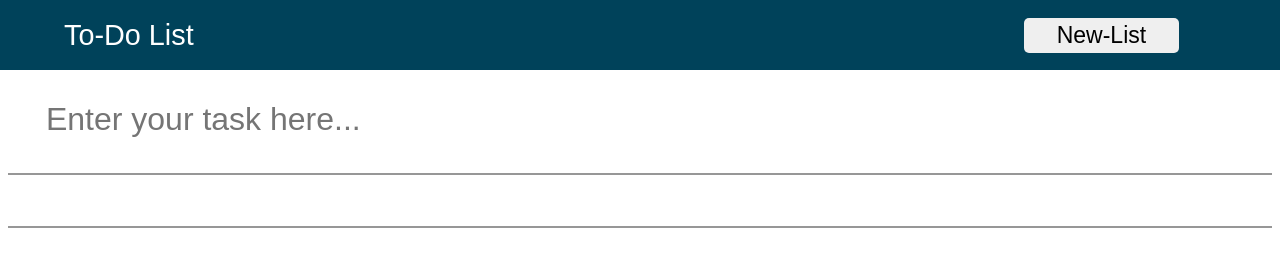
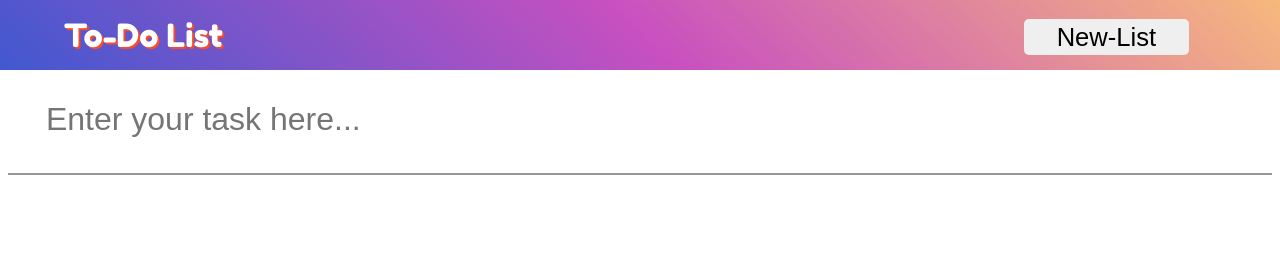
Before and after one commit to abhishekZ911/ToDo_List, a plain HTML site: page index.html in a window 1280 px wide. Shown: the top 266 px of the page. Drawn offline with Linux system fonts and the light colour scheme; a web font is replaced by a local one.

Commit message:
The project is complete with some minor css tweaks

```diff
--- a/index.html
+++ b/index.html
@@ -6,6 +6,11 @@
     <meta name="viewport" content="width=device-width, initial-scale=1.0">
     <title>To Do List</title>
     <link rel="stylesheet" href="styles.css">
+    <link rel="preconnect" href="https://fonts.googleapis.com">
+<link rel="preconnect" href="https://fonts.gstatic.com" crossorigin>
+<link rel="preconnect" href="https://fonts.googleapis.com">
+<link rel="preconnect" href="https://fonts.gstatic.com" crossorigin>
+<link href="https://fonts.googleapis.com/css2?family=Abril+Fatface&family=Fredoka+One&family=Mulish&family=Quicksand:wght@500&family=Unbounded:wght@800&display=swap" rel="stylesheet">
 </head>
 <body>
     <nav class="navbar">
--- a/styles.css
+++ b/styles.css
@@ -1,5 +1,6 @@
 body{
     /* box-sizing: border-box; */
+    font-family: 'Quicksand', sans-serif;
 }
 
 .navbar{
@@ -9,15 +10,18 @@ body{
     padding: 0 5% 0 5%;
     display: flex;
     flex-direction: row;
-    background-color: #00425A;
+    background-color: #4158D0;
+    background-image: linear-gradient(43deg, #4158D0 0%, #C850C0 46%, #FFCC70 100%);
+
     justify-content:space-between;
     align-items: center;
     width: 100%;
     position: fixed;
     height: 70px;
     color: white;
-    font-family: 'Mulish', sans-serif;
-    font-size: 1.8em;
+    font-family: 'Fredoka One', cursive;
+    text-shadow: 2px 2px #F94A29;
+    font-size: 2em;
     z-index: 1;
 }
 .function{
@@ -48,16 +52,26 @@ body{
     border: none;
     outline: none;
     font-size: 2em;
+    color: #2C3333;
 }
 
-.todo-list{
+.todo-list.unchecked{
 position: relative;
 margin-top: 2%;
 padding: 1% 4%;
 display: flex;
 flex-direction: column;
+color: #2C3333;
 border-top: 2px solid #979797;
 }
+
+.todo-list.checked{
+    position: relative;
+    padding: 1% 4%;
+    display: flex;
+    flex-direction: column;
+    }
+
 .todo-item{
     display: flex;
     padding: 1% 0 1% ;
@@ -78,6 +92,7 @@ border-top: 2px solid #979797;
 .right-side{
     width: 10%;
     display: flex;
+    /* align-items: center; */
     justify-content: space-between;
 }
 .fa-solid{
--- a/todolist.js
+++ b/todolist.js
@@ -18,7 +18,7 @@ const handleEnter = (ele) => {
 
 const addTodo = (todoName) =>{
     let todoList = document.getElementsByClassName('unchecked')[0];
-    todoList.insertAdjacentHTML('beforeend', '<div class="todo-item todo-item-uncheck"><div class="left-side"><input type="checkbox" class="checkbox" onclick="checkedFunction(this)">    <div class="todo-name-uncheck"></div></div><div class="right-side"><i class="fa-solid fa-star"></i><i class="fa-solid fa-bookmark"></i><i class="fa-solid fa-circle-xmark" onclick="deleteTodo(this)"></i></div></div>');
+    todoList.insertAdjacentHTML('beforeend', '<div class="todo-item todo-item-uncheck"><div class="left-side"><input type="checkbox" class="checkbox" onclick="checkedFunction(this)">    <div class="todo-name-uncheck"></div></div><div class="right-side"><i class="fa-solid fa-circle-xmark" onclick="deleteTodo(this)"></i></div></div>');
 
     var todoNameDivs = document.getElementsByClassName('todo-name-uncheck');
     var len = todoNameDivs.length;
```
